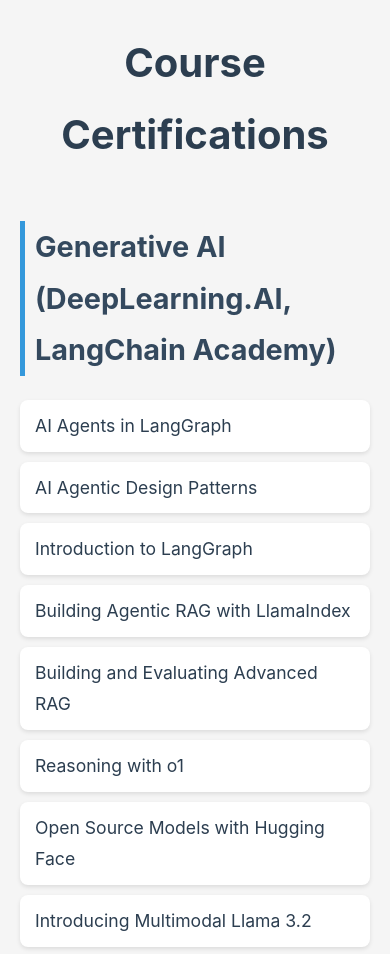
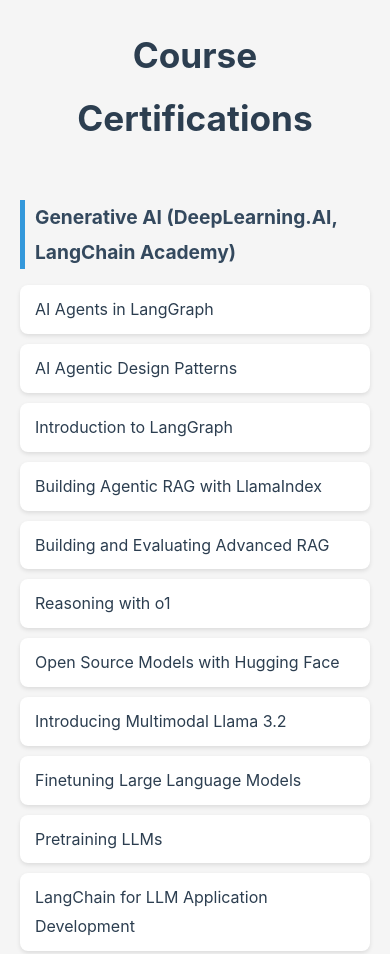
Before and after one commit to harriskstan/certifications, a plain HTML site: page index.html in a window 390 px wide. Shown: the top 954 px of the page. Drawn offline with Linux system fonts and the light colour scheme.

Commit message:
Update index.html

```diff
--- a/index.html
+++ b/index.html
@@ -42,6 +42,21 @@
             max-width: 1000px;
             margin-left: auto;
             margin-right: auto;
+        }
+
+        @media (max-width: 500px) {
+            h1 {
+            font-size: 2.2rem;
+            }
+
+            h2 {
+            font-size: 1.2rem;
+            }
+
+            ul li {
+            font-size: 1rem;
+            }
+
         }
 
     </style>
```
